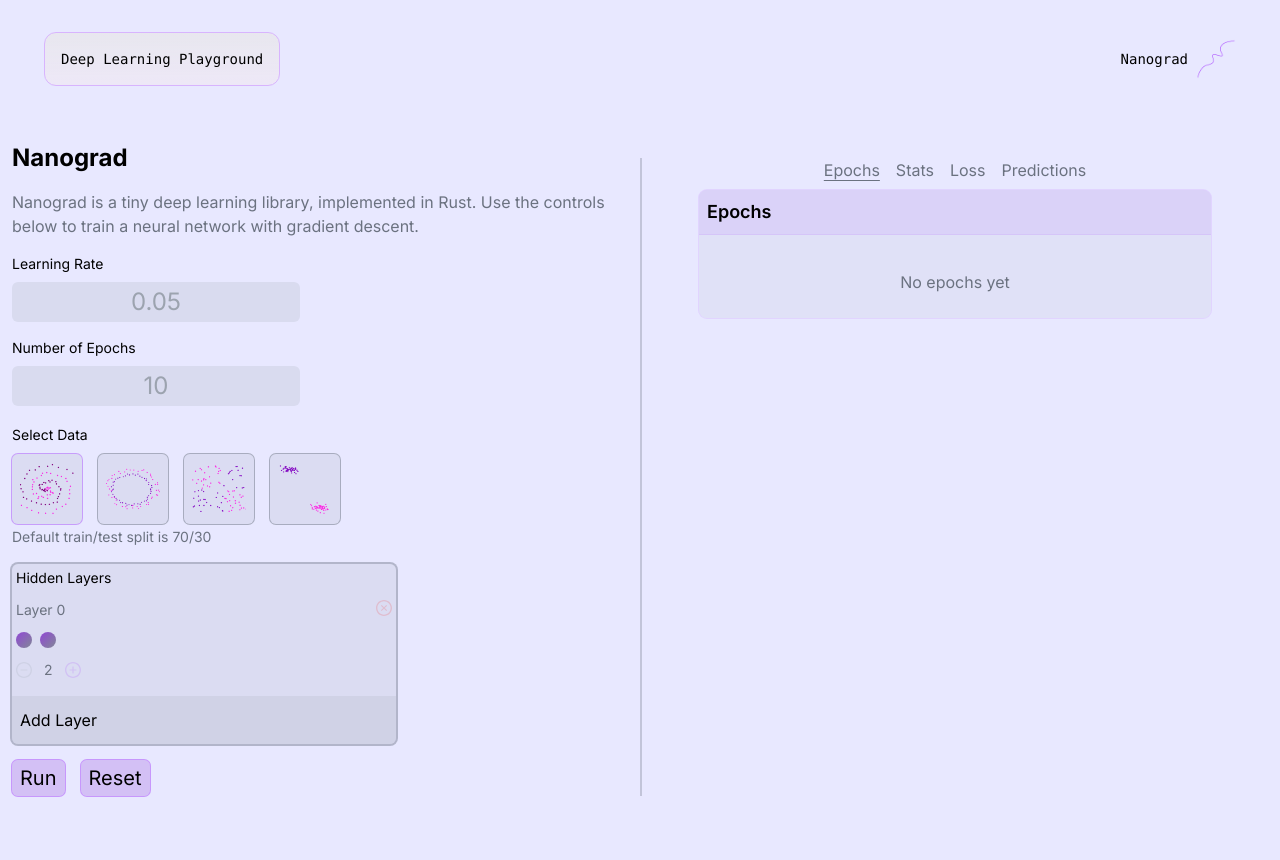
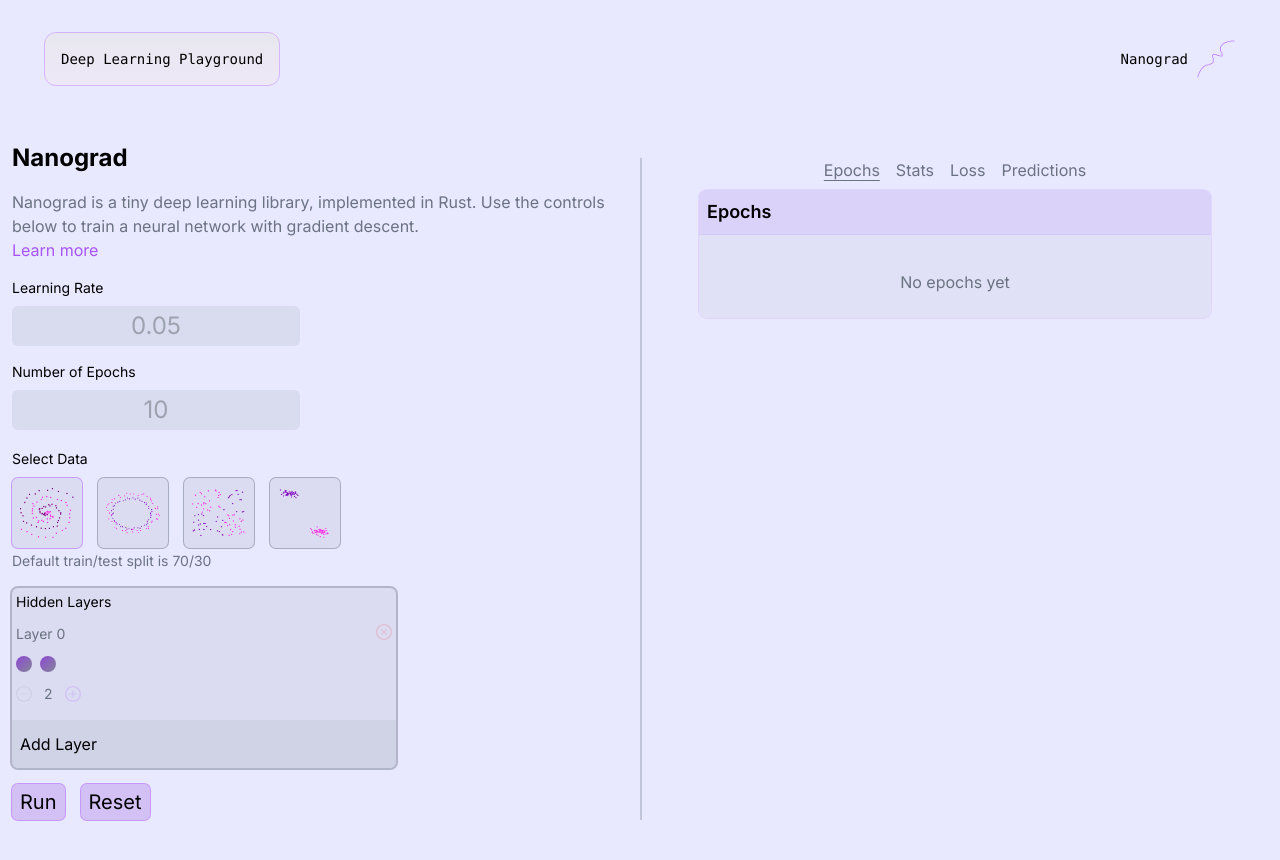
Before and after one commit to jettblu/nanograd_web, a Next.js app in the folder frontend/: page / in a window 1280 px wide. Shown: the top 860 px of the page. Built offline with nearby package versions, Linux system fonts and the light colour scheme.

Commit message:
Add about page link

```diff
--- a/frontend/components/GradientDescent.tsx
+++ b/frontend/components/GradientDescent.tsx
@@ -11,20 +11,16 @@ import {
   DEFAULT_NUMBER_OF_EPOCHS,
   MAX_EPOCHS,
   MAX_LEARNING_RATE,
-  MAX_TRAIN_PERCENT,
   MIN_EPOCHS,
   MIN_LEARNING_RATE,
-  MIN_TRAIN_PERCENT,
-  STEP_TRAIN_PERCENT,
 } from "@/constants/network";
 import { DatasetName } from "@/data/types";
 import { SelectDataset } from "./SelectDataset";
 import { ITrainingResult } from "@/network/types";
-import Slider from "./Slider";
-import { DEFAULT_POINT_COLOR } from "@/constants/style";
 import CardPredictions from "./CardPredictions";
 import CardStats from "./CardStats";
 import CardLoss from "./CardLoss";
+import Link from "next/link";
 
 export interface LearningEpoch {
   epoch: number;
@@ -185,10 +181,22 @@ export function GradientDescent() {
       <div className="flex flex-col lg:flex-row w-full lg:divide-x-2 divide-gray-500/30">
         <div className="lg:w-1/2 mx-auto mb-4 lg:mb-0 sm:max-w-lg md:max-w-lg lg:max-w-2xl">
           <h1 className="text-2xl font-bold mb-4">Nanograd</h1>
-          <p className="text-md text-gray-500 mb-4">
-            Nanograd is a tiny deep learning library, implemented in Rust. Use
-            the controls below to train a neural network with gradient descent.
-          </p>
+          <div className="mb-4">
+            <p className="text-md text-gray-500">
+              Nanograd is a tiny deep learning library, implemented in Rust. Use
+              the controls below to train a neural network with gradient
+              descent.
+            </p>
+            <p>
+              <Link
+                href={"/about"}
+                className="text-purple-500 dark:text-purple-600 hover:text-purple-500 hover:dark:text-purple-500 hover:curosr-pointer transition-colors duration-200"
+              >
+                Learn more
+              </Link>
+            </p>
+          </div>
+
           {/* controls */}
           <div className="max-w-sm flex flex-col space-y-4">
             <InputNumber
```
